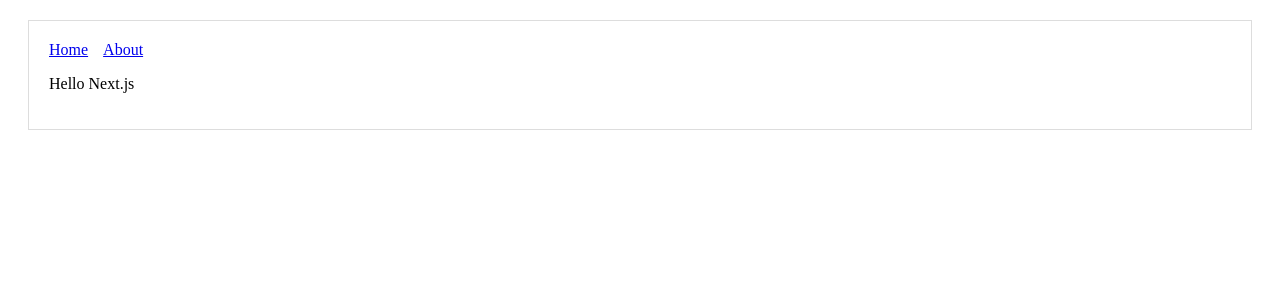
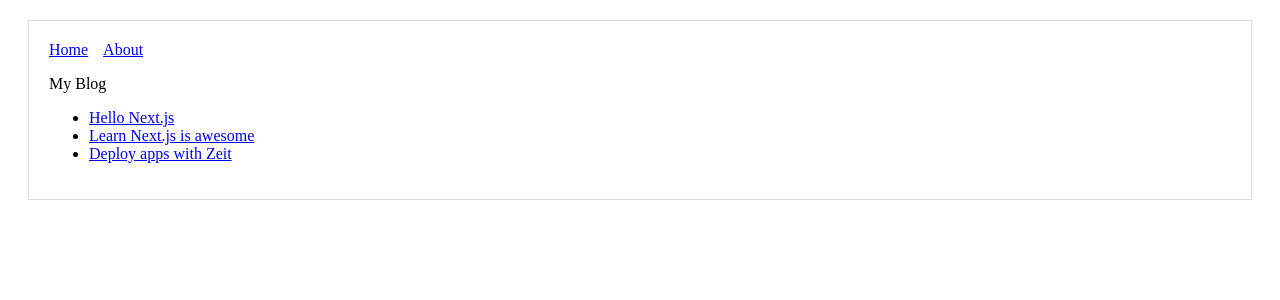
Before and after one commit to Bryan-Rojas/Learn-Next.js-Basics, a Next.js app: page / in a window 1280 px wide. Shown: the top 300 px of the page. Built offline with nearby package versions, Linux system fonts and the light colour scheme.

Commit message:
Created dyanmic pages

```diff
--- a/pages/index.js
+++ b/pages/index.js
@@ -1,8 +1,22 @@
 import Layout from '../components/layout'
+import Link from 'next/link'
+
+const PostLink = props => (
+    <li>
+        <Link href={`/post?title=${props.title}`}>
+            <a>{props.title}</a>
+        </Link>
+    </li>
+)
 
 const Index = () => (
     <Layout>
-        <p>Hello Next.js</p>
+        <p>My Blog</p>
+        <ul>
+            <PostLink title="Hello Next.js" />
+            <PostLink title="Learn Next.js is awesome" />
+            <PostLink title="Deploy apps with Zeit" />
+        </ul>
     </Layout>
 )
 
```
Also changed, not shown: pages/post.js (added, +17 -0 lines).
